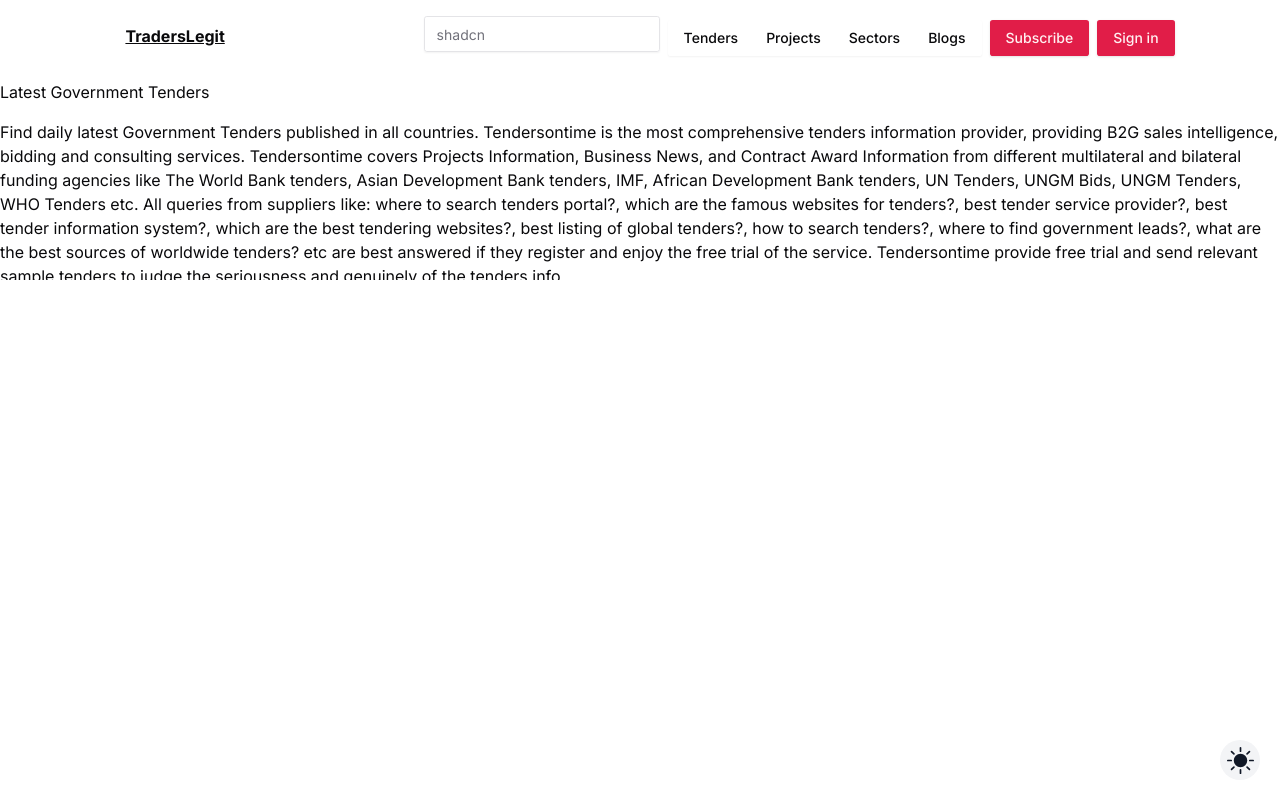
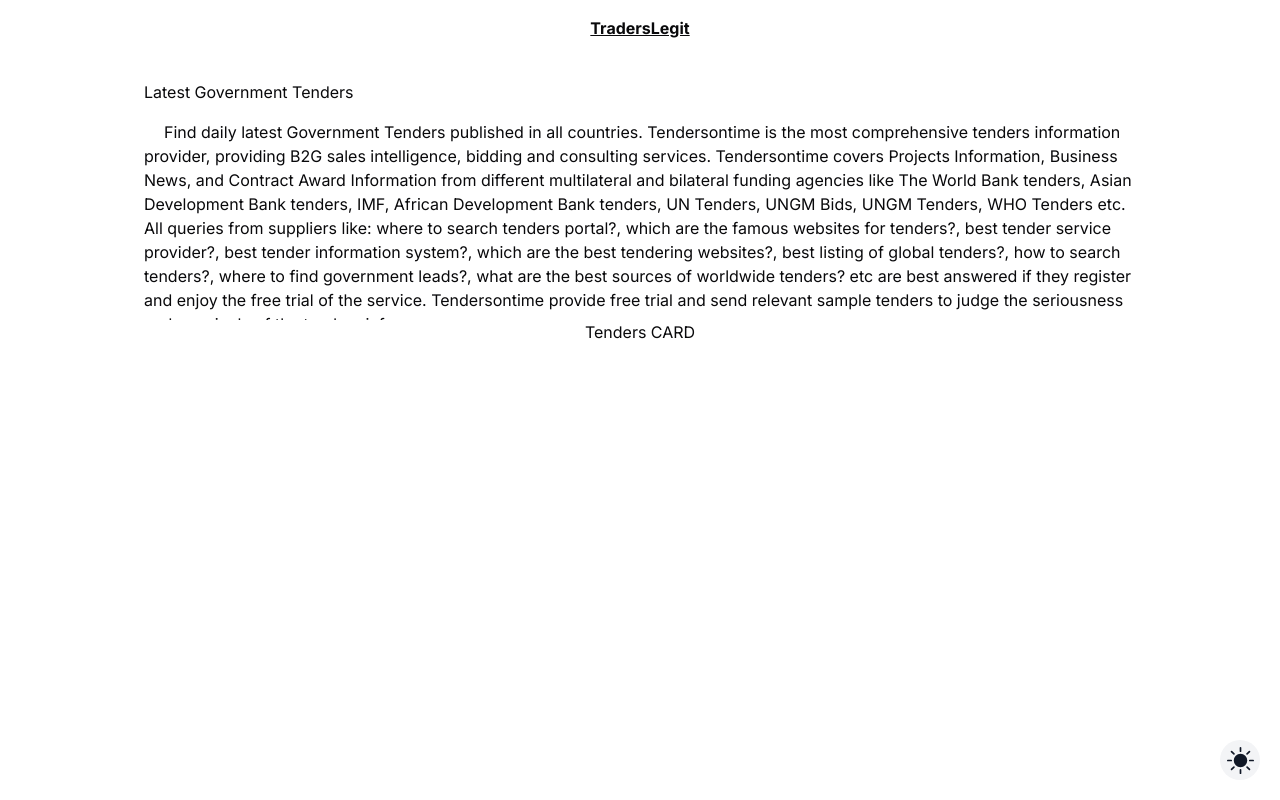
Before and after one commit to mungaben/Tender-Soko, a Next.js app: page /Tenders in a window 1280 px wide. Built offline with nearby package versions, Linux system fonts and the light colour scheme; no server answers.

Commit message:
style: in md take 80dvh

```diff
--- /dev/null
+++ b/app/Tenders/components/TendersCard.tsx
@@ -0,0 +1,16 @@
+
+
+
+
+
+import React from 'react'
+
+const TendersCard = () => {
+  return (
+    <div>
+      Tenders CARD
+    </div>
+  )
+}
+
+export default TendersCard
--- a/app/Tenders/components/TendersDescription.tsx
+++ b/app/Tenders/components/TendersDescription.tsx
@@ -1,24 +1,28 @@
-
-
-
-import React from 'react'
+import React from "react";
 
 const TendersDescription = () => {
   return (
-    <div className=' mx-auto flex flex-col gap-6 '>
+    <div className=" mx-auto flex flex-col gap-6 ">
+      <p className="  h-[25dvh]  overflow-y-scroll indent-5">
+        Find daily latest Government Tenders published in all countries.
+        Tendersontime is the most comprehensive tenders information provider,
+        providing B2G sales intelligence, bidding and consulting services.
+        Tendersontime covers Projects Information, Business News, and Contract
+        Award Information from different multilateral and bilateral funding
+        agencies like The World Bank tenders, Asian Development Bank tenders,
+        IMF, African Development Bank tenders, UN Tenders, UNGM Bids, UNGM
+        Tenders, WHO Tenders etc. All queries from suppliers like: where to
+        search tenders portal?, which are the famous websites for tenders?, best
+        tender service provider?, best tender information system?, which are the
+        best tendering websites?, best listing of global tenders?, how to search
+        tenders?, where to find government leads?, what are the best sources of
+        worldwide tenders? etc are best answered if they register and enjoy the
+        free trial of the service. Tendersontime provide free trial and send
+        relevant sample tenders to judge the seriousness and genuinely of the
+        tenders info.
+      </p>
+    </div>
+  );
+};
 
-        <p className='  h-[20dvh]  overflow-y-scroll'>
-        Find daily latest Government Tenders published in all countries. Tendersontime is the most
-        comprehensive tenders information provider, providing B2G sales intelligence, bidding and consulting services.
-         Tendersontime covers Projects Information, Business News, and Contract Award Information from different multilateral and bilateral funding agencies like The World Bank tenders,
-          Asian Development Bank tenders, IMF, African Development Bank tenders, UN Tenders, UNGM Bids, UNGM Tenders, WHO Tenders etc. All queries from suppliers like: where to search tenders portal?,
-           which are the famous websites for tenders?, best tender service provider?, best tender information system?, which are the best tendering websites?, best listing of global tenders?,
-           how to search tenders?, where to find government leads?, what are the best sources of worldwide tenders? etc are best answered if
-         they register and enjoy the free trial of the service. Tendersontime provide free trial and send relevant sample tenders to judge the seriousness and genuinely of the tenders info.
-        </p>
-
-    </div>
-  )
-}
-
-export default TendersDescription
+export default TendersDescription;
--- a/app/Tenders/components/TendersMain.tsx
+++ b/app/Tenders/components/TendersMain.tsx
@@ -1,26 +1,19 @@
-
-
-
-
-
-import React from 'react'
-import TendersDescription from './TendersDescription'
+import React from "react";
+import TendersDescription from "./TendersDescription";
 
 const TendersMain = () => {
   return (
     <div>
-        <div className=' flex overflow-hidden'>
-        <h1 className=' h-4 w-full fixed  mb-10 z-50'>
-        Latest Government Tenders
+      <div className=" flex overflow-hidden md:max-w-[80dvw] w-full ">
+        <h1 className=" h-4 w-full fixed  mb-10  mx-4">
+          Latest Government Tenders
         </h1>
-        <div className=' mt-10 ' >
-        <TendersDescription/>
+        <div className=" mt-10 mx-4 ">
+          <TendersDescription />
         </div>
+      </div>
+    </div>
+  );
+};
 
-        </div>
-
-    </div>
-  )
-}
-
-export default TendersMain
+export default TendersMain;
--- a/app/Tenders/page.tsx
+++ b/app/Tenders/page.tsx
@@ -5,11 +5,13 @@
 
 import React from 'react'
 import TendersMain from './components/TendersMain'
+import TendersCard from './components/TendersCard'
 
 const page = () => {
   return (
-    <div>
+    <div className=' w-full flex-col flex justify-center  items-center'>
       <TendersMain/>
+      <TendersCard/>
     </div>
   )
 }
--- a/components/NavBar/HandleToogle.tsx
+++ b/components/NavBar/HandleToogle.tsx
@@ -15,7 +15,7 @@ type HandleToogleProps = {
 };
 
 const HandleToogle = () => {
-  const [toggle, setToggle] = useState(true);
+  const [toggle, setToggle] = useState(false);
 
   const handleToggle = () => {
     console.log("toggle");
--- a/components/NavBar/MainNavBar.tsx
+++ b/components/NavBar/MainNavBar.tsx
@@ -1,12 +1,8 @@
-
-
 import HandleToogle from "./HandleToogle";
 const MainNavBar = () => {
-
   return (
-    <div className=" w-full fixed top-0 mb-5 z-50 ">
-      <HandleToogle/>
-
+    <div className=" w-full fixed top-0 mb-5 z-50 bg-background">
+      <HandleToogle />
     </div>
   );
 };
```
